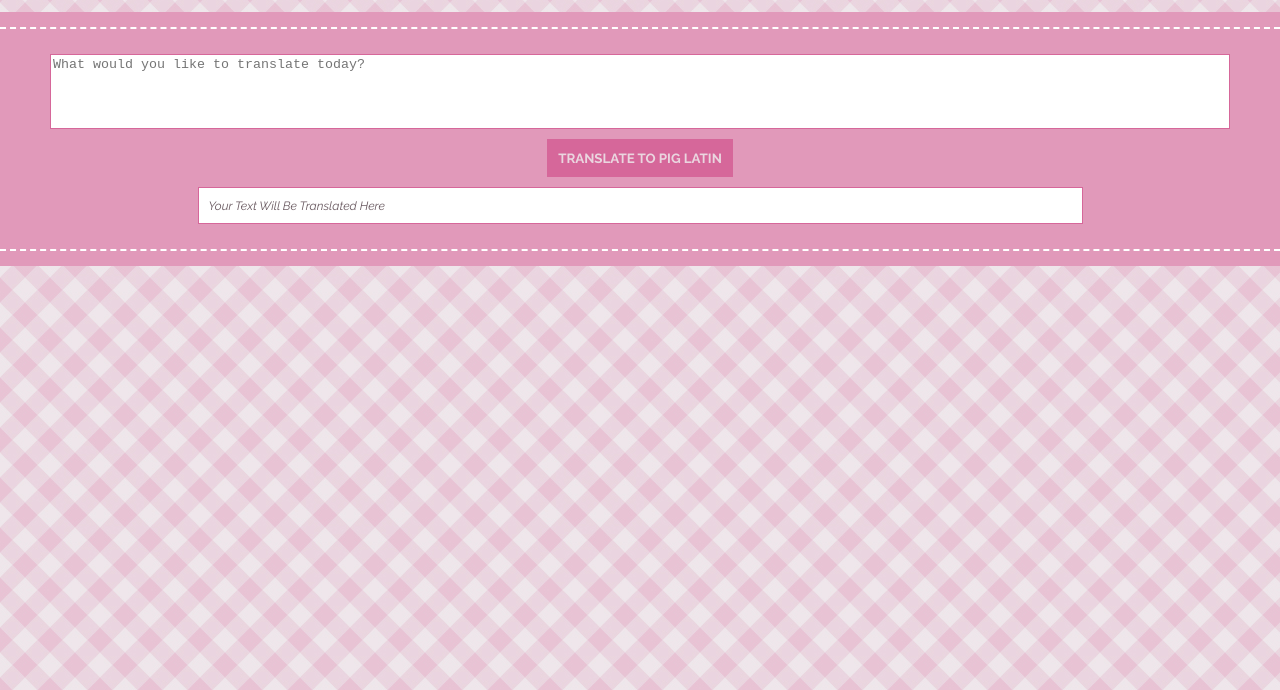
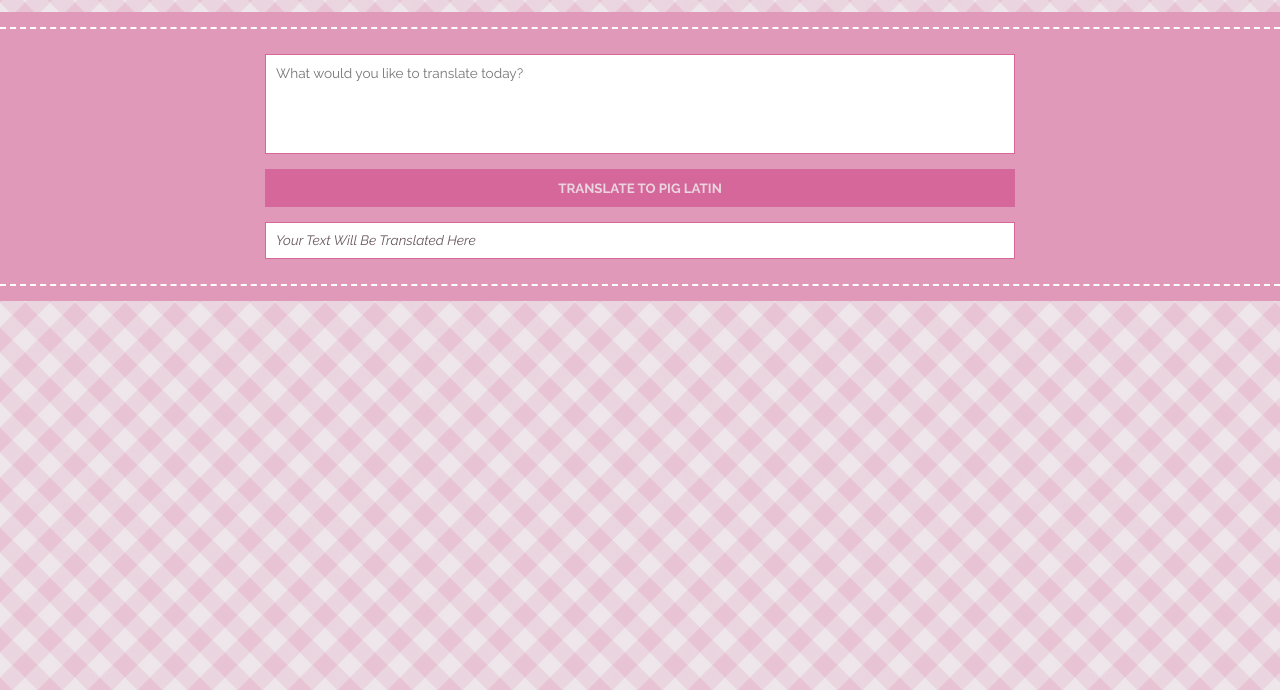
Before and after one commit to herrolisa/pig-latin-translator, a website: page index.html in a window 1280 px wide. Shown: the part 110-800 px from the top of the page. Drawn offline with Linux system fonts and the light colour scheme; a web font is replaced by a local one.

Commit message:
edit styling for input, button and output

```diff
--- a/css/styles.css
+++ b/css/styles.css
@@ -102,18 +102,26 @@ h2, h3, h4, h5, h6, p{
 .app-input{
   display: block;
   margin: 0 auto;
-  width: 100%;
-  height: 75px;
-  border: 1px solid #D6679A;
+  padding: 10px;
   outline: none;
   resize: none;
+  width: 100%;
+  max-width: 750px;
+  height: 100px;
+  border: 1px solid #D6679A;
+  font-family: inherit;
+  font-family: 'Raleway', sans-serif;
+  font-size: inherit;
+  font-size: 0.85rem;
 }
 .app-button{
   display: block;
-  margin: 10px auto;
-  border: none;
+  margin: 15px auto;
+  padding: 10px;
+  width: 100%;
+  max-width: 750px;
   cursor: pointer;
-  padding: 10px;
+  outline: none;
   font-family: 'Raleway', sans-serif;
   font-weight: bold;
   text-transform: uppercase;
@@ -130,11 +138,12 @@ h2, h3, h4, h5, h6, p{
   border: 1px solid #D6679A;
   display: block;
   margin: 0 auto;
-  width: 75%;
+  width: 100%;
+  max-width: 750px;
   padding: 10px;
 }
 .app-output span{
-  font-size: 0.75rem;
+  font-size: 0.85rem;
   font-style: italic;
   color: #68585F;
 }
```
